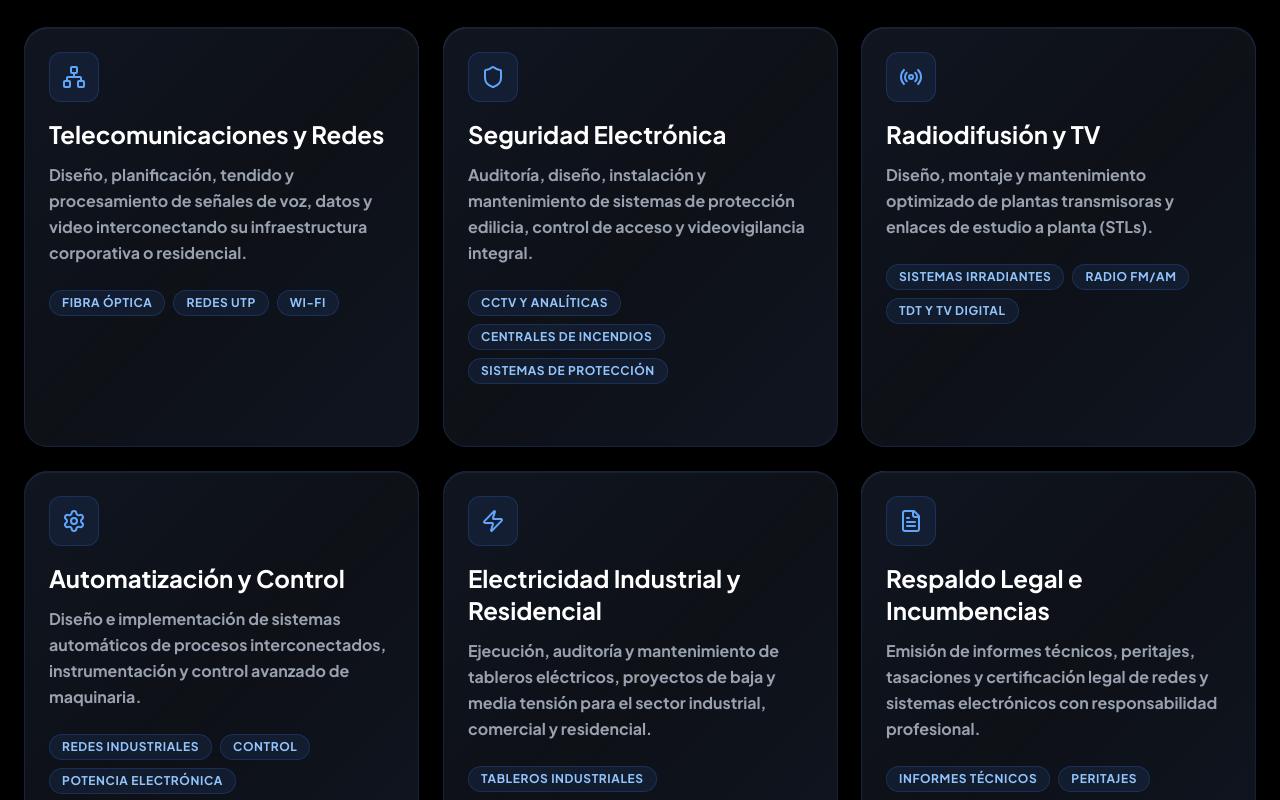
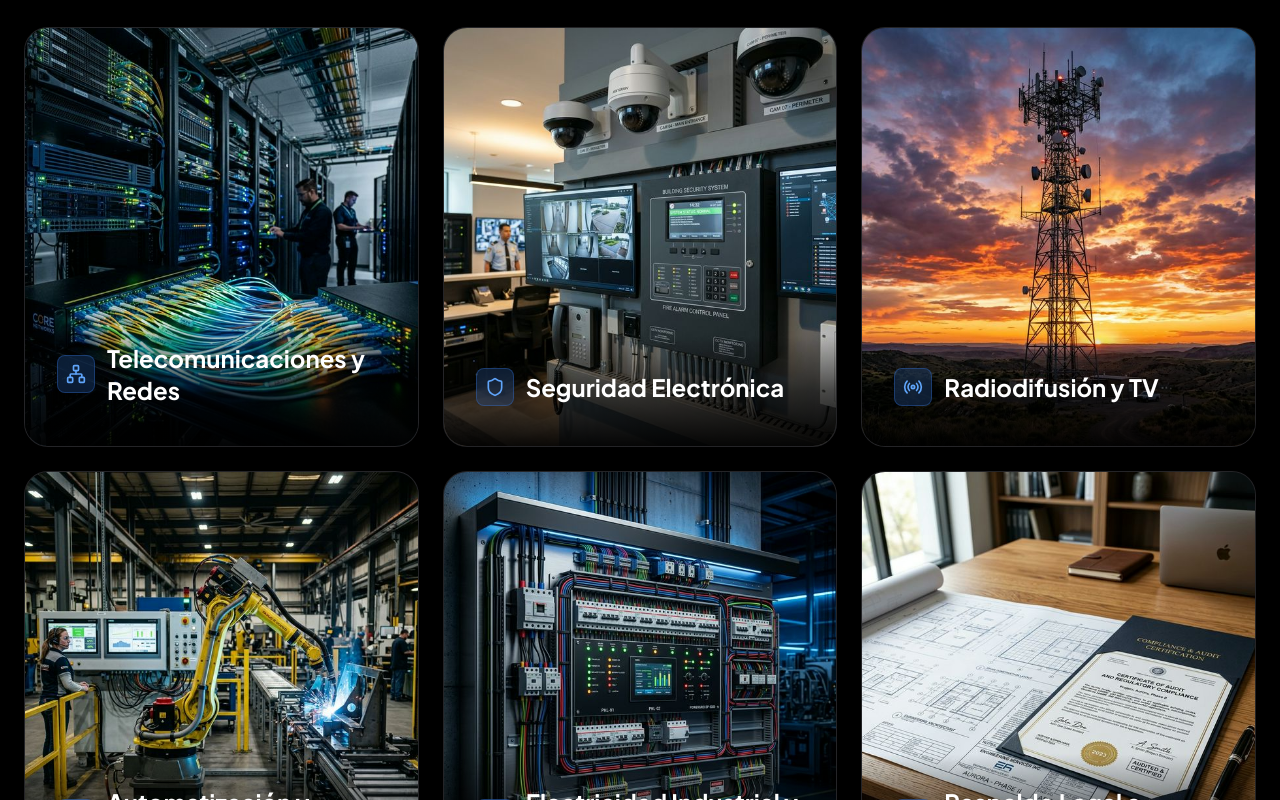
Before and after one commit to elemaxtoro88/Ing-Hector, a React (Vite) app: page / in a window 1280 px wide. Shown: the part 2880-3680 px from the top of the page. Built offline with nearby package versions, Linux system fonts and the light colour scheme.

Commit message:
correcion de errores tarjetas

```diff
--- a/src/App.tsx
+++ b/src/App.tsx
@@ -153,7 +153,9 @@ const ServiceCard = ({ title, description, imageSrc, tags, icon: Icon, className
   return (
     <div
       className={`service-card-flip reveal ${className} ${isFlipped ? 'is-flipped' : ''}`}
-      onClick={() => setIsFlipped(!isFlipped)}
+      onClick={() => {
+        if (!isFlipped) setIsFlipped(true);
+      }}
     >
       <div className="service-card-inner">
         {/* Front */}
@@ -174,8 +176,8 @@ const ServiceCard = ({ title, description, imageSrc, tags, icon: Icon, className
           <div className="p-3 rounded-xl bg-primary-500/10 border border-primary-500/20 mb-4 inline-block flex-shrink-0">
             <Icon className="w-6 h-6 text-primary-400" />
           </div>
-          <h3 className="text-xl md:text-2xl font-bold text-white mb-3">{title}</h3>
-          <p className="text-gray-400 mb-6 leading-relaxed text-sm md:text-base">{description}</p>
+          <h3 className="text-xl md:text-2xl font-bold text-white mb-2 leading-tight">{title}</h3>
+          <p className="text-gray-200 mb-4 leading-relaxed text-sm md:text-base font-medium">{description}</p>
 
           <div className="flex flex-wrap gap-2 mb-6">
             {tags.map(tag => (
--- a/src/index.css
+++ b/src/index.css
@@ -217,7 +217,8 @@ h6 {
 
     .service-card-back {
         opacity: 0;
-        transition: opacity 0.3s ease;
+        visibility: hidden;
+        transition: opacity 0.4s cubic-bezier(0.4, 0, 0.2, 1);
         pointer-events: none;
         z-index: 2;
         transform: none !important;
@@ -226,7 +227,10 @@ h6 {
         height: 100%;
         border-radius: 24px;
         overflow: hidden;
-        background-color: #0c0c0e;
+        background-color: #121214;
+        /* Slightly lighter background */
+        border: 2px solid rgba(59, 130, 246, 0.3);
+        /* Defined border */
         display: flex;
         flex-direction: column;
         justify-content: flex-start;
@@ -238,11 +242,13 @@ h6 {
 
     .service-card-flip.is-flipped .service-card-front {
         opacity: 0;
+        visibility: hidden;
         pointer-events: none;
     }
 
     .service-card-flip.is-flipped .service-card-back {
         opacity: 1;
+        visibility: visible;
         pointer-events: auto;
     }
 }
```
